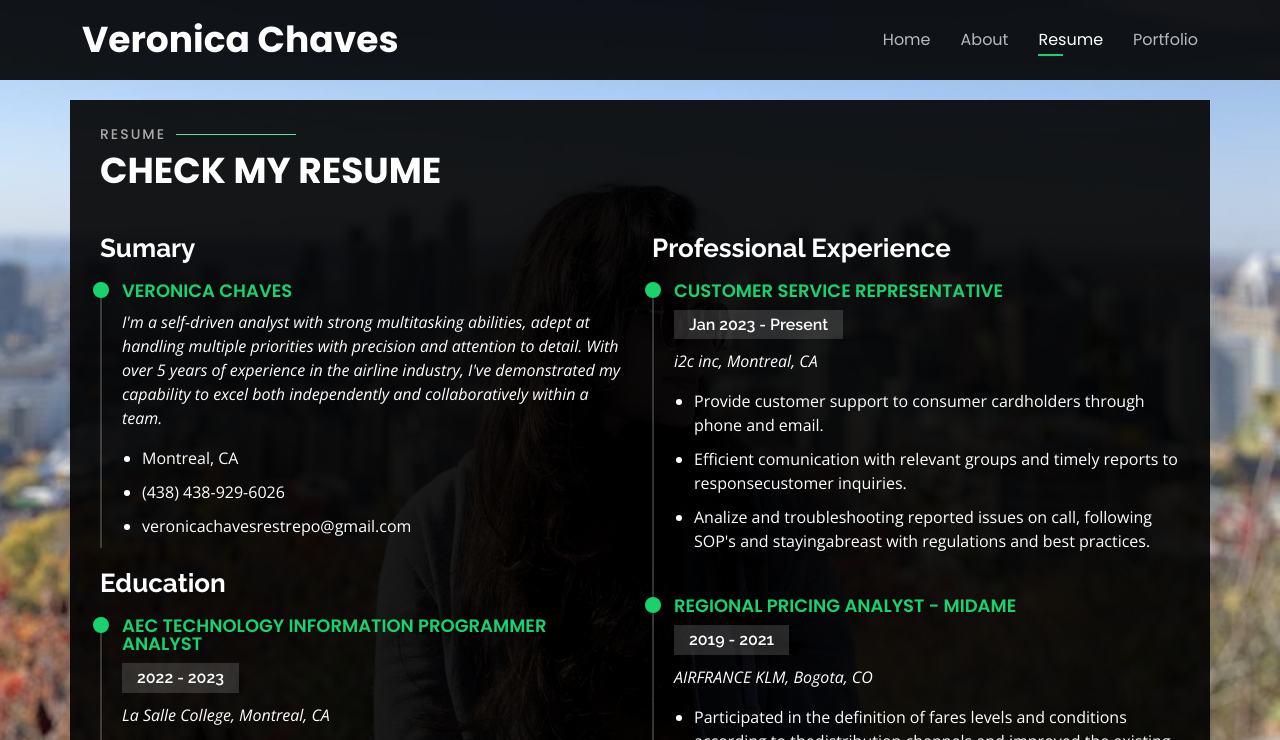
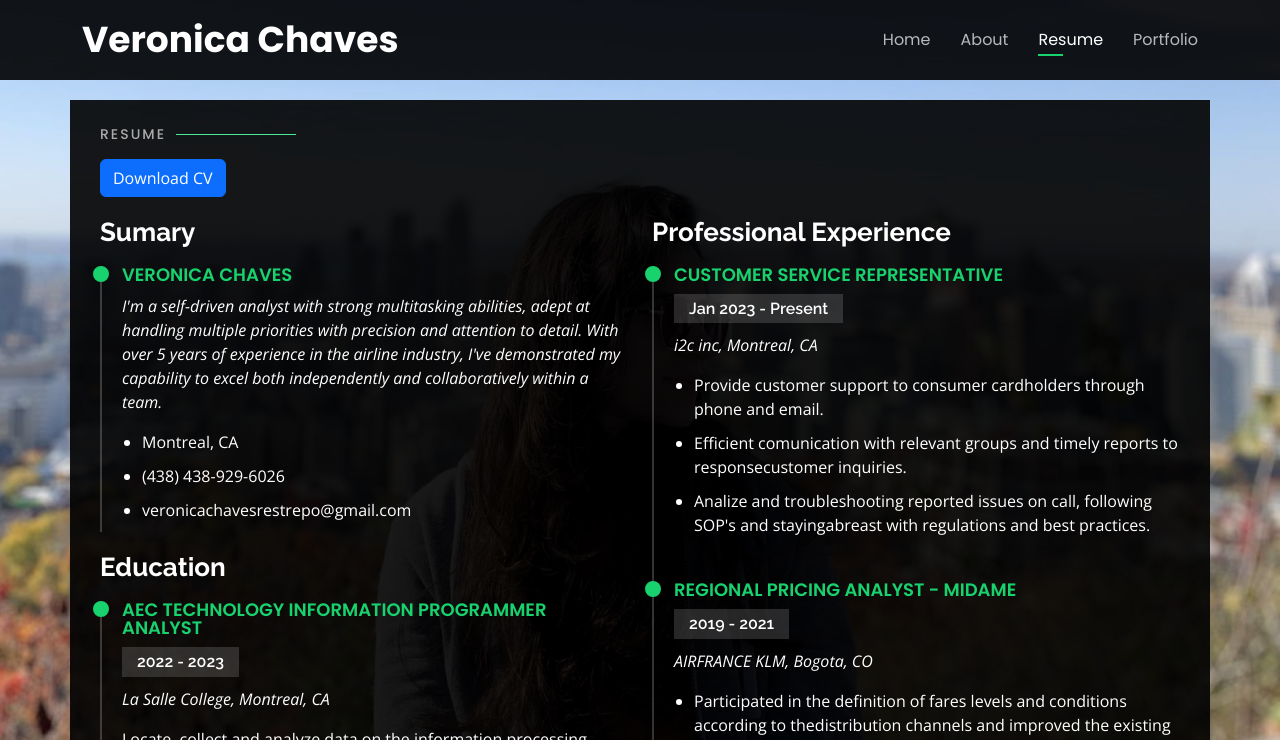
Before and after one commit to verdadenitaliano/vrnc, a plain HTML site: page index.html in a window 1280 px wide. Both pictures are taken after a click on the link "Resume". Shown: the top 740 px of the page. Drawn offline with nearby package versions, Linux system fonts and the light colour scheme.

Commit message:
updating it

```diff
--- a/index.html
+++ b/index.html
@@ -100,7 +100,7 @@
             </div>
             <div class="col-lg-6">
               <ul>
-                <li><i class="bi bi-chevron-right"></i> <strong>Email:</strong> <span>veronicachavesrestrepo@gmail.com</span></li>
+                <li><i class="bi bi-chevron-right"></i> <strong>Email:</strong> <span>jvchavesrestrepo@hotmail.com</span></li>
                 <li><i class="bi bi-chevron-right"></i> <strong>Phone:</strong> <span>438-929-6026</span></li>
                 <li><i class="bi bi-chevron-right"></i> <strong>City:</strong> <span>Montreal</span></li>
                 <li><i class="bi bi-chevron-right"></i> <strong>Degree:</strong> <span>Bachelor/AEC</span></li>
@@ -225,7 +225,12 @@
 
       <div class="section-title">
         <h2>Resume</h2>
-        <p>Check My Resume</p>
+      </div>
+
+      <div class="d-flex align-items-center">
+
+        <a href="./CV_Veronica_Chaves.pdf" class="btn btn-primary rounded" target="_blank">Download CV</a>
+
       </div>
 
       <div class="row">
```
Also changed, not shown: 2 other files.
